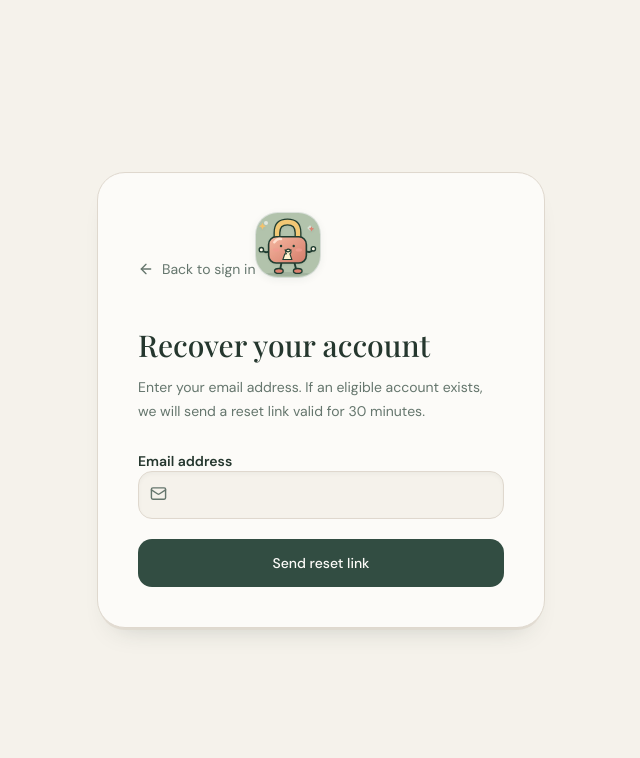
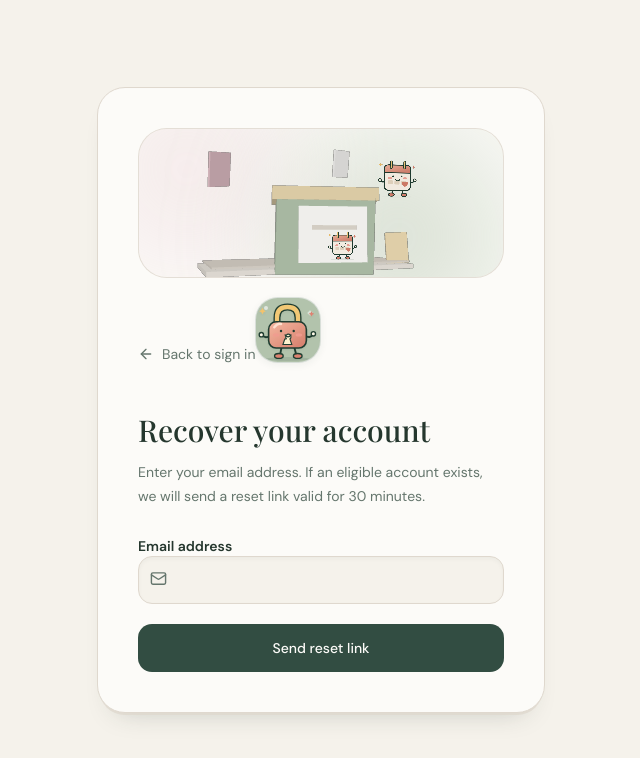
Before and after one commit to donnelsimbajon-design/SendtheLetter_System, a React (Vite) app in the folder Note_letter/: page /forgot-password in a window 1280 px wide. Shown: the top 758 px of the page, without its empty margins (319-959 px from the left). Built offline with nearby package versions, Linux system fonts and the light colour scheme; no server answers.

Commit message:
feat: add actual 3D experiences to admin, public profiles and recovery

```diff
--- a/Note_letter/src/Pages/PasswordRecoveryPage.tsx
+++ b/Note_letter/src/Pages/PasswordRecoveryPage.tsx
@@ -1,3 +1,4 @@
+import WorldScene3D from '../components/WorldScene3D';
 import { useEffect, useState, type FormEvent } from 'react';
 import { Link, useNavigate } from 'react-router-dom';
 import { ArrowLeft, Mail, LockKeyhole } from 'lucide-react';
@@ -54,6 +55,7 @@ export default function PasswordRecoveryPage({ mode }: Props) {
   const badLink = mode === 'confirm' && !/^[a-f0-9]{64}$/.test(token);
   return <main className="flex min-h-screen items-center justify-center bg-background px-5 py-10">
     <section className="stl-depth-paper stl-depth-static w-full max-w-md rounded-[28px] border border-border bg-card p-7 shadow-sm sm:p-10">
+      <WorldScene3D kind="settings" title="3D SendTheLetter account world" controls={false} className="mb-5 h-[150px]" />
       <Link to="/login" className="mb-8 inline-flex items-center gap-2 text-sm text-muted-foreground hover:text-foreground"><ArrowLeft size={16} /> Back to sign in</Link>
       <CharacterBadge name="susi" tone="sage" size="lg" />
       <h1 className="mt-4 font-editorial text-3xl">{mode === 'request' ? 'Recover your account' : 'Choose a new password'}</h1>
```
